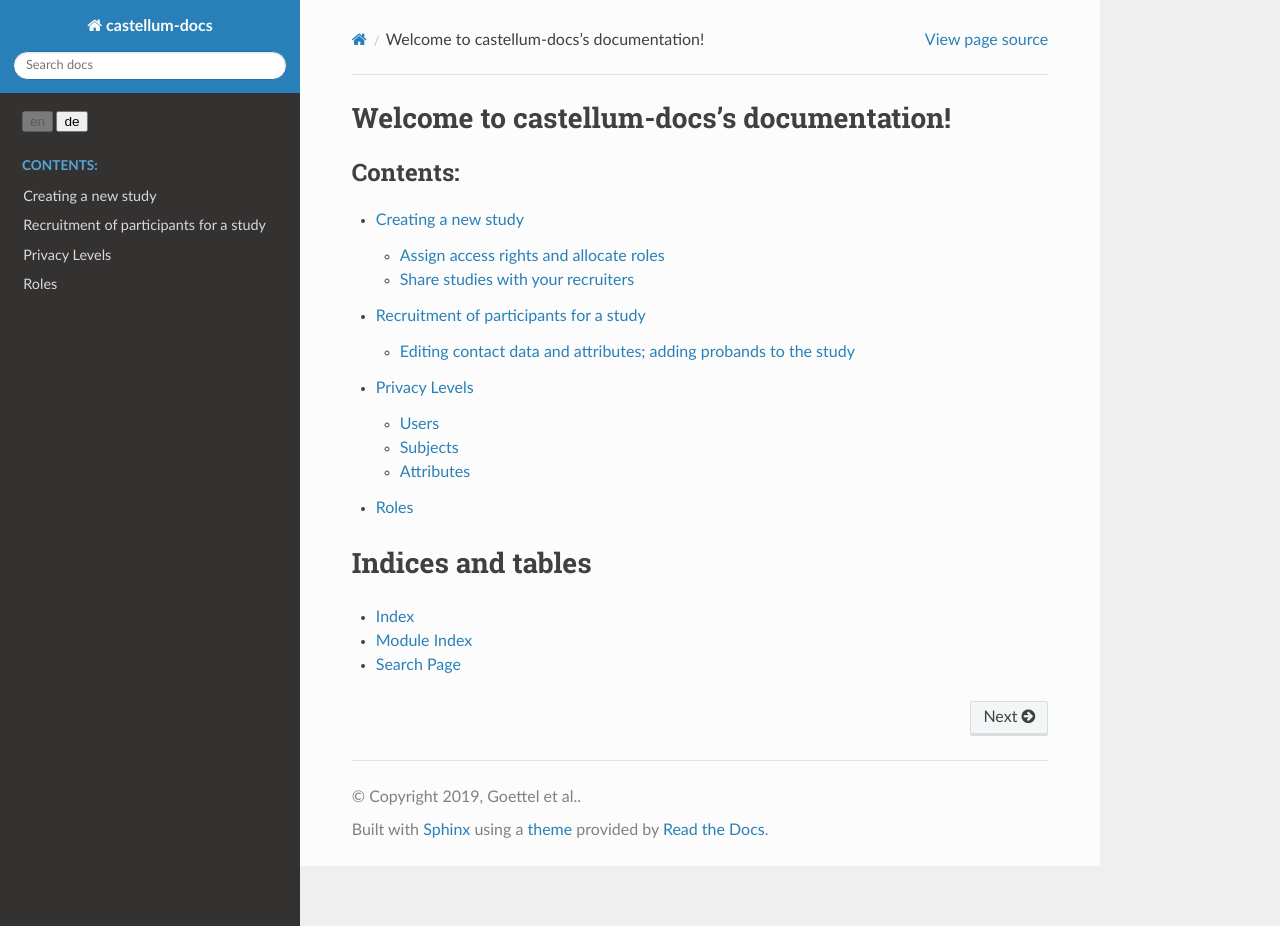
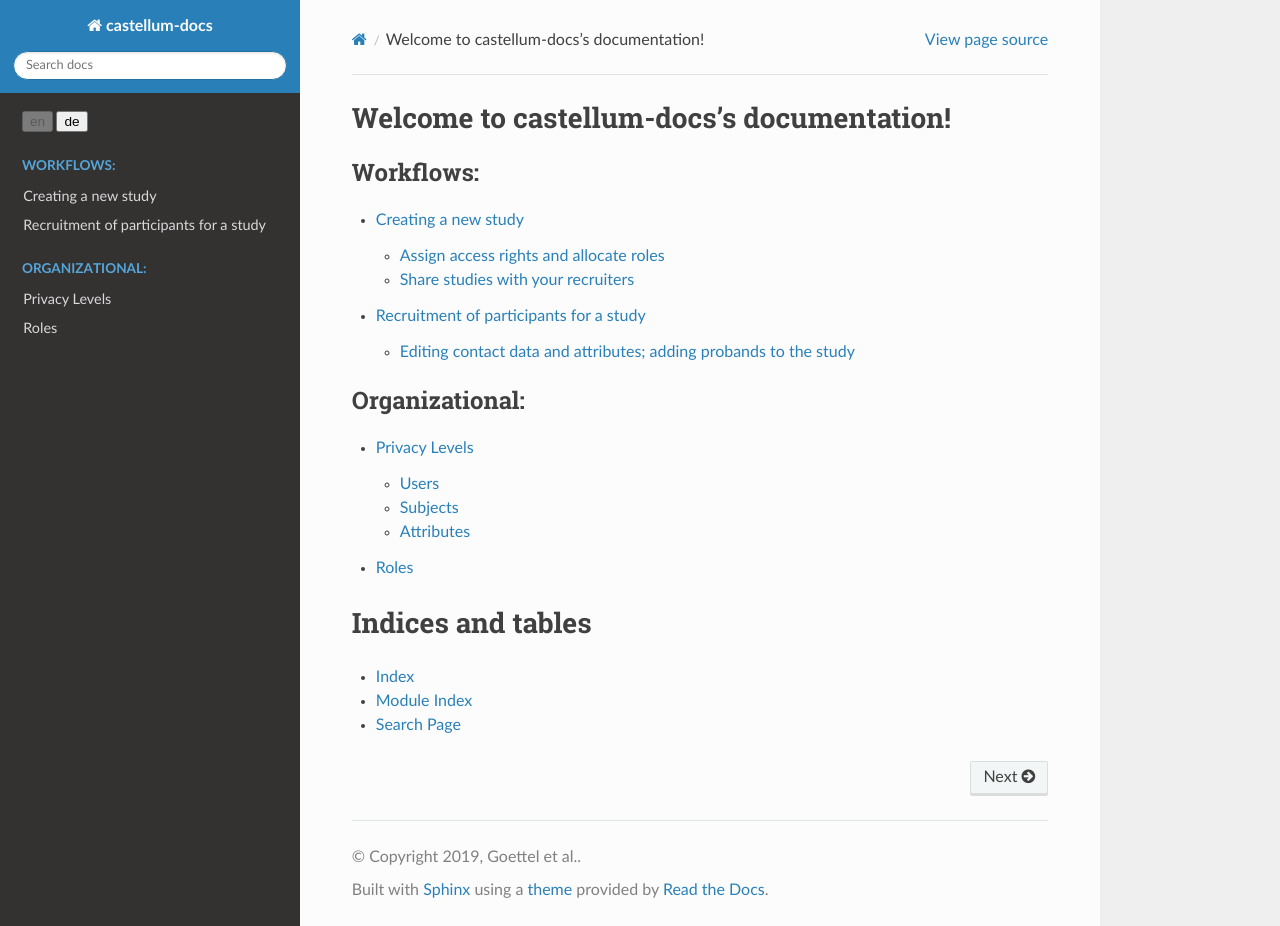
Before and after one commit to DouglasNeuroInformatics/castellum, a Sphinx documentation site: the page built from source/index.rst, in a window 1280 px wide and 926 px high. Built offline with Sphinx 7.4.7 and the Read the Docs theme 2.0.0, drawn with Linux system fonts in a browser that asks for light colours.

Commit message:
add top level categories for navigation

```diff
--- a/source/index.rst
+++ b/source/index.rst
@@ -8,14 +8,17 @@ Welcome to castellum-docs's documentation!
 
 .. toctree::
    :maxdepth: 2
-   :caption: Contents:
+   :caption: Workflows:
 
    workflows/study-creation
    workflows/study-recruitment
+
+.. toctree::
+   :maxdepth: 2
+   :caption: Organizational:
+
    organizational/privacy-levels
    organizational/roles
-
-
 
 Indices and tables
 ==================
```
